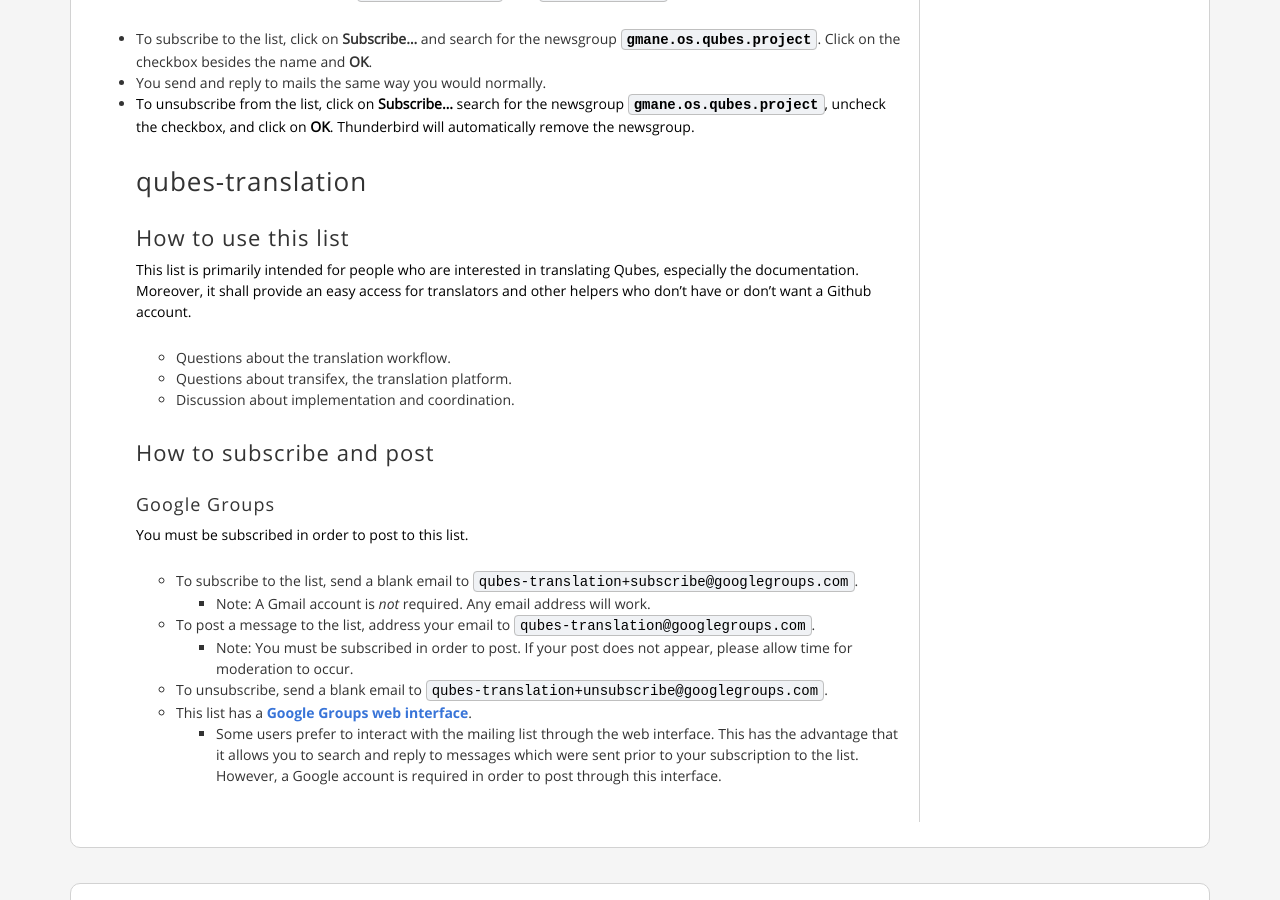
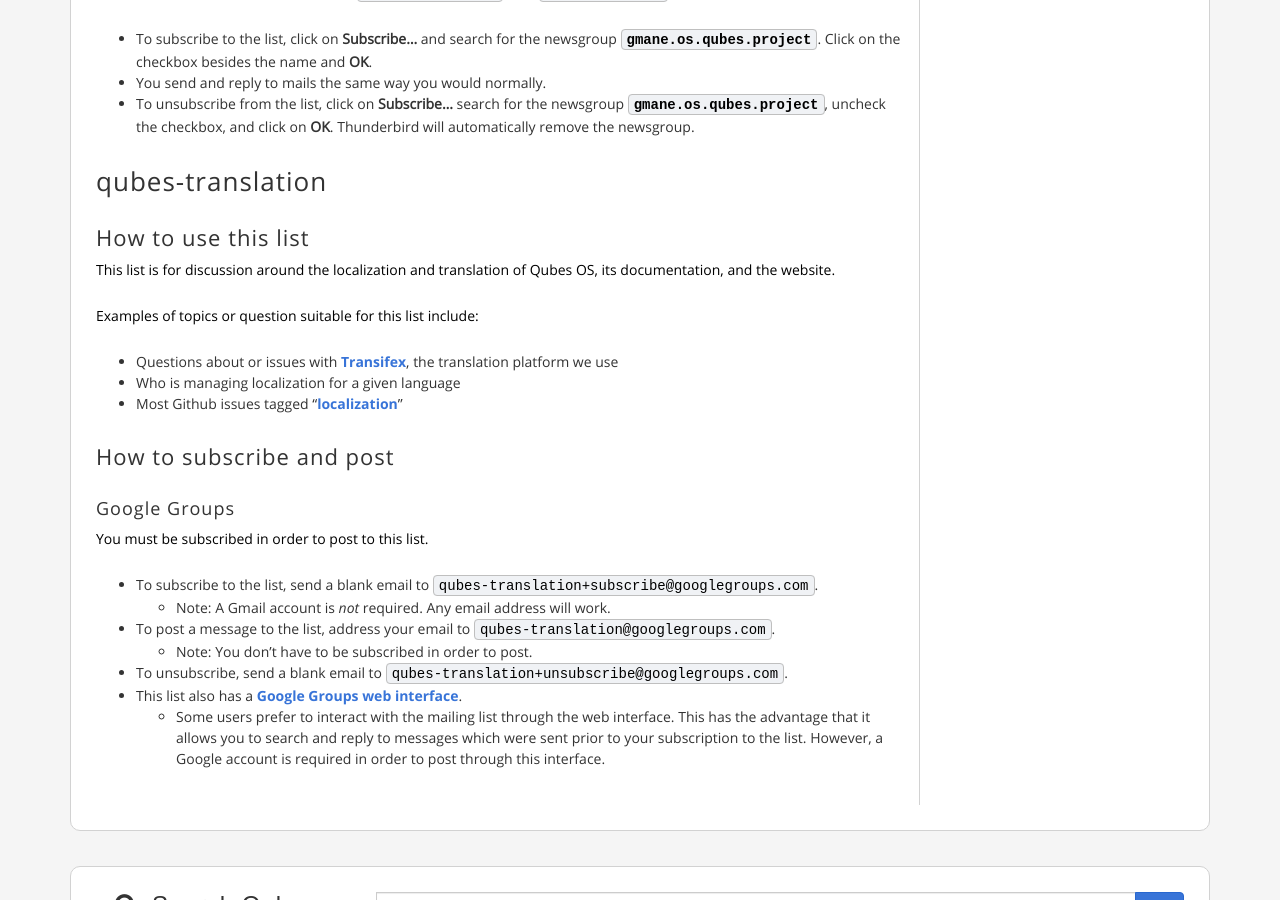
Before and after one commit to QubesOS/qubesos.github.io, a Jekyll site: the page built from pages/mailing-lists.md, in a window 1280 px wide and 900 px high, scrolled down 5276 px. Built offline with Jekyll 4.4.1, drawn with Linux system fonts in a browser that asks for light colours; some web fonts are replaced.

Commit message:
fixed formatting, tweaked content

```diff
--- a/pages/mailing-lists.md
+++ b/pages/mailing-lists.md
@@ -325,40 +325,40 @@ In the fourth step replace `news.mozilla.org` with `news.gmane.org`.
     search for the newsgroup [`gmane.os.qubes.project`], uncheck the checkbox, and
     click on **OK**. Thunderbird will automatically remove the newsgroup.
 
-    qubes-translation
-    -----------
 
-    ### How to use this list
+qubes-translation
+-----------
 
-    This list is primarily intended for people who are interested in translating
-    Qubes, especially the documentation. Moreover, it shall provide an easy access
-    for translators and other helpers who don't have or don't want a Github account.
+### How to use this list
 
-     * Questions about the translation workflow.
-     * Questions about transifex, the translation platform.
-     * Discussion about implementation and coordination.
+This list is for discussion around the localization and translation of Qubes OS,
+its documentation, and the website.
 
-    ### How to subscribe and post
+Examples of topics or question suitable for this list include:
 
-    #### Google Groups
+ * Questions about or issues with [Transifex], the translation platform we use
+ * Who is managing localization for a given language
+ * Most Github issues tagged "[localization]"
 
-    You must be subscribed in order to post to this list.
+### How to subscribe and post
 
-     * To subscribe to the list, send a blank email to
-       `qubes-translation+subscribe@googlegroups.com`.
-       * Note: A Gmail account is *not* required. Any email address will work.
-     * To post a message to the list, address your email to
-       `qubes-translation@googlegroups.com`.
-       * Note: You must be subscribed in order to post. If your post does not
-         appear, please allow time for moderation to occur.
-     * To unsubscribe, send a blank email to
-       `qubes-translation+unsubscribe@googlegroups.com`.
-     * This list has a [Google Groups web interface][qubes-translation-web].
-       * Some users prefer to interact with the mailing list through the web
-         interface. This has the advantage that it allows you to search and reply to
-         messages which were sent prior to your subscription to the list. However, a
-         Google account is required in order to post through this interface.
+#### Google Groups
 
+You must be subscribed in order to post to this list.
+
+ * To subscribe to the list, send a blank email to
+   `qubes-translation+subscribe@googlegroups.com`.
+   * Note: A Gmail account is *not* required. Any email address will work.
+ * To post a message to the list, address your email to
+   `qubes-translation@googlegroups.com`.
+   * Note: You don't have to be subscribed in order to post.
+ * To unsubscribe, send a blank email to
+   `qubes-translation+unsubscribe@googlegroups.com`.
+ * This list also has a [Google Groups web interface][qubes-translation-web].
+   * Some users prefer to interact with the mailing list through the web
+     interface. This has the advantage that it allows you to search and reply to
+     messages which were sent prior to your subscription to the list. However, a
+     Google account is required in order to post through this interface.
 
 [qsb]: /security/bulletins/
 [qubes-announce-web]: https://groups.google.com/group/qubes-announce
@@ -380,4 +380,6 @@ In the fourth step replace `news.mozilla.org` with `news.gmane.org`.
 [`gmane.os.qubes.devel`]: http://dir.gmane.org/gmane.os.qubes.devel
 [`gmane.os.qubes.project`]: http://dir.gmane.org/gmane.os.qubes.project
 [business]: https://github.com/QubesOS/qubes-issues/issues?utf8=%E2%9C%93&q=is%3Aissue%20is%3Aopen%20label%3Abusiness
+[localization]: https://github.com/QubesOS/qubes-issues/issues?utf8=%E2%9C%93&q=is%3Aissue%20is%3Aopen%20label%3Alocalization
 [coc]: /code-of-conduct/
+[Transifex]: https://www.transifex.com/otf/qubes/
```
